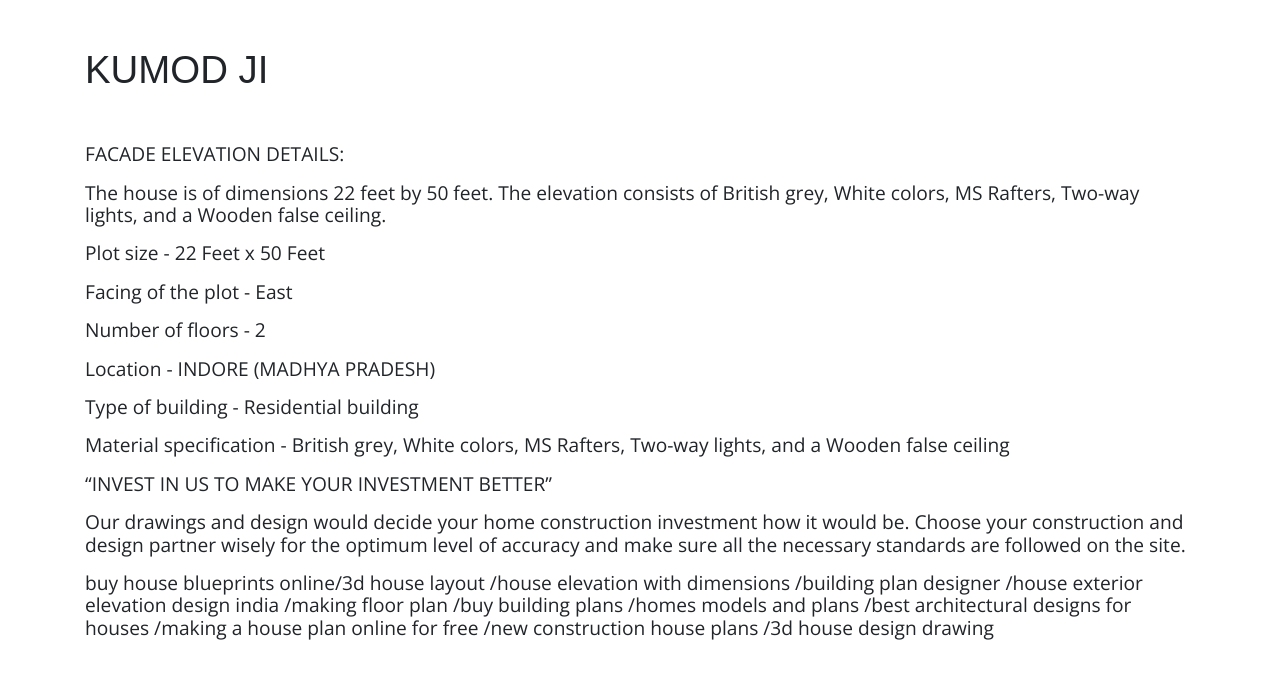
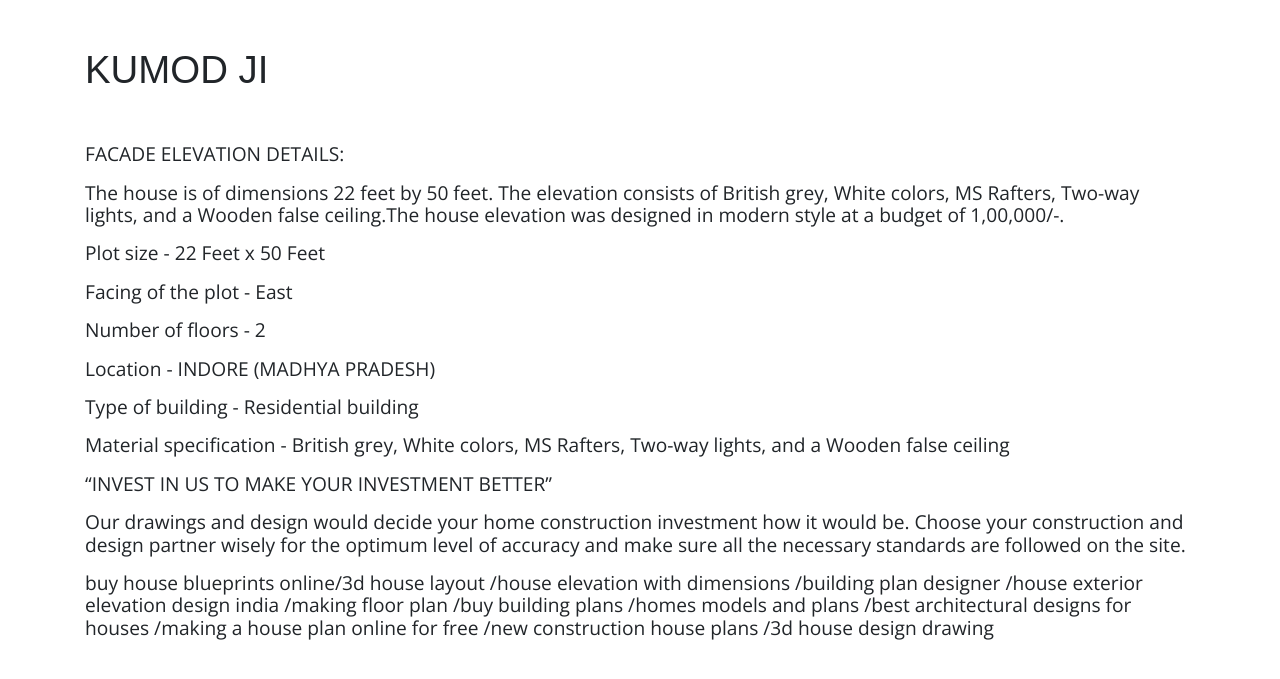
Before and after one commit to samasthiti/samasthiti, a Jekyll site: the page built from _threeddesigns/kumod-ji.md, in a window 1280 px wide and 900 px high, scrolled down 637 px, cut to the strip 81-760 px from the top of the window. Built offline with Jekyll 4.4.1, drawn with Linux system fonts in a browser that asks for light colours; nearby versions of some CDN libraries; comment, search, counter and statistics services are not loaded.

Commit message:
Update from Forestry.io samshthi construction updated _threeddesigns/kumod-ji.md

```diff
--- a/_threeddesigns/kumod-ji.md
+++ b/_threeddesigns/kumod-ji.md
@@ -26,7 +26,7 @@ house_category: 1000-to-2000-sq-ft
 ---
 **FACADE ELEVATION DETAILS:**
 
-The house is of dimensions 22 feet by 50 feet. The elevation consists of British grey, White colors, MS Rafters, Two-way lights, and a Wooden false ceiling.
+The house is of dimensions 22 feet by 50 feet. The elevation consists of British grey, White colors, MS Rafters, Two-way lights, and a Wooden false ceiling.The house elevation was designed in modern style at a budget of 1,00,000/-.
 
 **Plot size -** 22 Feet x 50 Feet
 
```
